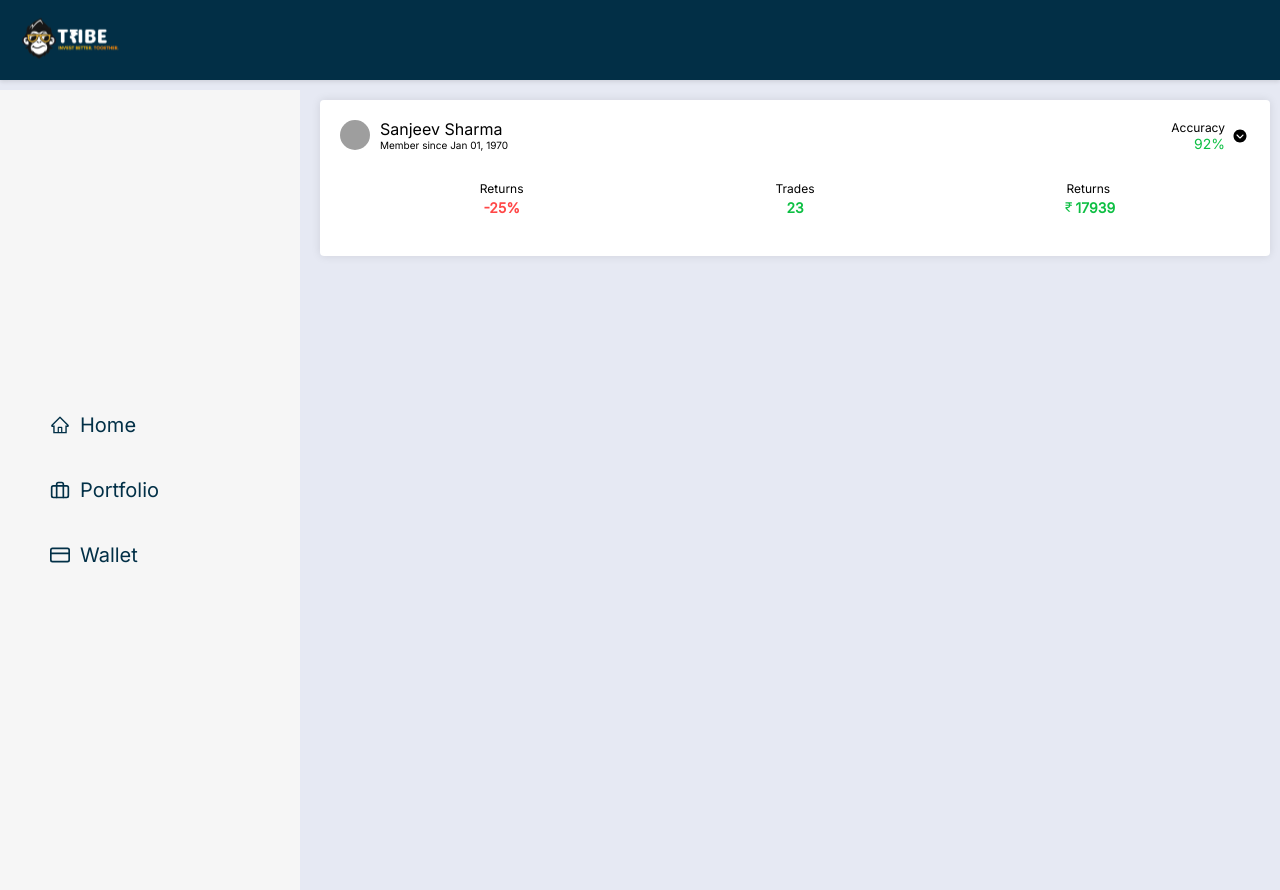
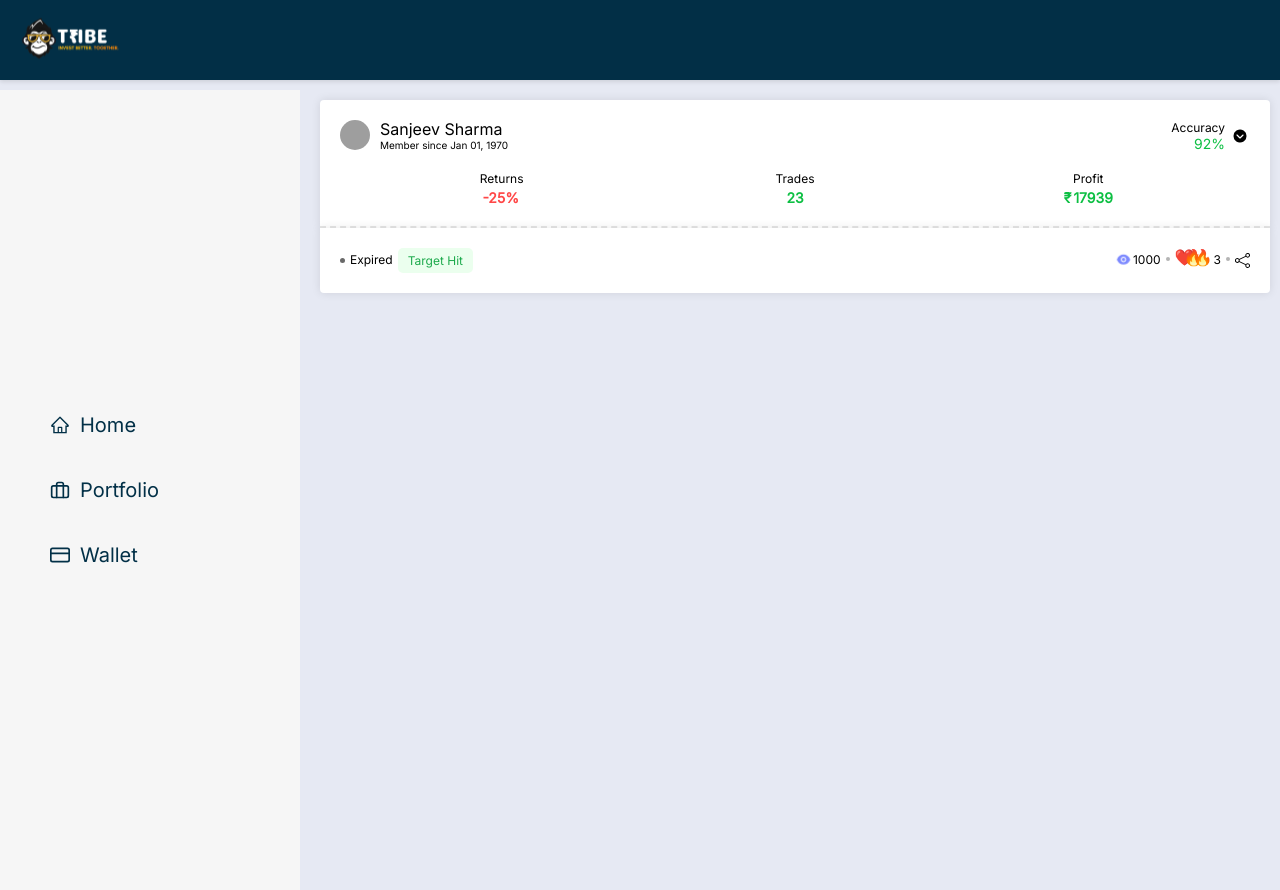
Before and after one commit to sanjeevsharma11/investor-app-styled-components, a Next.js app: page /1 in a window 1280 px wide. Both pictures are taken after a click on the icon 1240 px from the left and 136 px from the top of the page. Built offline with nearby package versions, Linux system fonts and the light colour scheme; grey boxes are pictures that could not be loaded.

Commit message:
added status with performance

```diff
--- a/src/components/Cards/Expert/FeedCardExpertStats.Elements.ts
+++ b/src/components/Cards/Expert/FeedCardExpertStats.Elements.ts
@@ -5,7 +5,13 @@ export const ExpertCard = styled.section`
   border-radius: 4px;
   box-shadow: 0px 0px 10px rgba(0, 0, 0, 0.1);
   padding: 20px;
-  margin-bottom: 20px;
+  margin-bottom: 1rem;
+
+  @media screen and (min-width: 920px) {
+    border-bottom: 2px dashed #e6e6e6;
+    border-radius: 4px 4px 0 0;
+    margin-bottom: 0;
+  }
 `;
 
 export const ExpertCardHeader = styled.header`
@@ -13,7 +19,6 @@ export const ExpertCardHeader = styled.header`
   grid-template-columns: repeat(4, 1fr);
   justify-items: space-between;
   grid-gap: 10px;
-  margin-bottom: 10px;
 `;
 
 export const HeaderLeft = styled.div`
@@ -109,6 +114,7 @@ export const ExpertDetailContainer = styled.div(
         opacity: 1;
         height: auto;
         padding: 20px;
+        padding-bottom: 0;
     `,
   ]
 );
@@ -119,6 +125,22 @@ export const ExpertDetailColumn = styled.div`
   gap: 0.2rem;
   justify-content: center;
   align-items: center;
+
+  &:nth-child(1) {
+    p {
+      &:after {
+        content: '%';
+        margin-right: 0.2rem;
+      }
+    }
+  }
+  &:nth-child(3) {
+    p {
+      &:before {
+    content: '₹';
+    margin-right: 0.2rem;
+  }
+}
 `;
 
 export const ExpertDetailsHeading = styled.h4`
--- a/src/components/Cards/Expert/FeedCardExpertStats.tsx
+++ b/src/components/Cards/Expert/FeedCardExpertStats.tsx
@@ -1,5 +1,4 @@
 import React, { useState } from 'react';
-import { BiRupee } from 'react-icons/bi';
 import {
   AccuracyContainer,
   ExpertAccuracyHeading,
@@ -63,7 +62,7 @@ const FeedCardExpertStats = () => {
         <ExpertDetailColumn>
           <ExpertDetailsHeading>Returns</ExpertDetailsHeading>
           <ExpertDetailsValue gain={expertStats.expertReturn}>
-            {expertStats.expertReturn}%
+            {expertStats.expertReturn}
           </ExpertDetailsValue>
         </ExpertDetailColumn>
 
@@ -75,9 +74,9 @@ const FeedCardExpertStats = () => {
         </ExpertDetailColumn>
 
         <ExpertDetailColumn>
-          <ExpertDetailsHeading>Returns</ExpertDetailsHeading>
+          <ExpertDetailsHeading>Profit</ExpertDetailsHeading>
           <ExpertDetailsValue gain={expertStats.profit}>
-            <BiRupee /> {expertStats.profit}
+            {expertStats.profit}
           </ExpertDetailsValue>
         </ExpertDetailColumn>
       </ExpertDetailContainer>
--- /dev/null
+++ b/src/components/Cards/Investor/FeedDetailCard/FeedDetailCard.Elements.ts
@@ -0,0 +1,14 @@
+import styled from 'styled-components';
+
+export const FeedDetailCardWrapper = styled.div`
+  background-color: #fff;
+  border-radius: 4px;
+  box-shadow: 0px 0px 10px rgba(0, 0, 0, 0.1);
+  padding: 20px;
+  margin-bottom: 20px;
+
+  @media screen and (min-width: 920px) {
+    border-radius: 0 0 4px 4px;
+    margin-bottom: 0;
+  }
+`;
--- /dev/null
+++ b/src/components/Cards/Investor/FeedDetailCard/FeedDetailCard.tsx
@@ -0,0 +1,13 @@
+import React from 'react';
+import { FeedDetailCardWrapper } from './FeedDetailCard.Elements';
+import StatusWithFeedPerformance from './StatusWithFeedPerformance/StatusWithFeedPerformance';
+
+const FeedDetailCard = () => {
+  return (
+    <FeedDetailCardWrapper>
+      <StatusWithFeedPerformance />
+    </FeedDetailCardWrapper>
+  );
+};
+
+export default FeedDetailCard;
--- /dev/null
+++ b/src/components/Cards/Investor/FeedDetailCard/StatusWithFeedPerformance/StatusWithFeedPerformance.Elements.ts
@@ -0,0 +1,163 @@
+import styled, { keyframes } from 'styled-components';
+
+export const Row = styled.div`
+  display: flex;
+  flex-direction: row;
+  justify-content: space-between;
+  align-items: center;
+`;
+
+export const StatusWrapper = styled(Row)`
+  justify-content: flex-start;
+  gap: 0.5rem;
+`;
+
+export const StatusDot = styled.span`
+  width: 0.5rem;
+  height: 0.5rem;
+  border-radius: 50%;
+  background-color: ${({ status }: { status: string }) => {
+    switch (status) {
+      case 'live':
+        return `hsla(234, 100%, 68%, 1)`;
+      case 'waiting':
+        return `hsla(46, 100%, 51%, 1)`;
+      default:
+        return `hsla(0, 0%, 41%, 1)`;
+    }
+  }};
+`;
+
+export const TradeStatus = styled.span`
+  font-size: 12px;
+  font-weight: 500;
+  color: hsla(0, 0%, 0%, 1);
+  text-transform: capitalize;
+  line-height: 14.52px;
+`;
+
+export const TradeStatusType = styled.span`
+  font-size: 12px;
+  font-weight: 400;
+  line-height: 15px;
+  padding: 0.5rem 1rem;
+  border-radius: 0.5rem;
+  text-transform: capitalize;
+  ${({ status, alertHit }: { status: string; alertHit: string }) => {
+    switch (status) {
+      case 'live':
+        return `
+        background: hsla(222, 100%, 95%, 1);
+        color: hsla(222, 74%, 68%, 1);
+        `;
+      case 'waiting':
+        return `
+        background: hsla(46, 100%, 51%, 0.1);
+        color:  hsla(46, 100%, 51%, 1);
+        `;
+      case 'expired':
+        switch (alertHit) {
+          case 'target-hit':
+            return `
+        background: hsla(129, 100%, 96%, 1);
+        color:  hsla(140, 71%, 39%, 1);
+        `;
+          case 'stopLoss-hit':
+            return `
+        background: hsla(0, 100%, 95%, 1);
+        color: hsla(0, 100%, 65%, 1);
+        `;
+          default:
+            return `
+        background: hsla(0, 0%, 41%, 0.1);
+        color: hsla(0, 0%, 41%, 1);
+        `;
+        }
+
+      default:
+        return `
+          display: none;
+        `;
+    }
+  }}
+`;
+
+export const Dot = styled.span`
+  width: 0.4rem;
+  height: 0.4rem;
+  border-radius: 50%;
+  background-color: hsla(0, 0%, 41%, 0.5);
+  margin-bottom: 0.2rem;
+`;
+
+export const PerformanceWrapper = styled.div`
+  display: flex;
+  flex-direction: row;
+  justify-content: space-between;
+  align-items: center;
+  gap: 0.5rem;
+`;
+
+const pulse = keyframes`
+  0% {
+    transform: scale(1);
+    opacity: 1;
+  }
+  50% {
+    transform: scale(1.1);
+    opacity: 0.5;
+  }
+  100% {
+    transform: scale(1);
+    opacity: 1;
+  }
+`;
+
+export const PerformanceIconAndValueWrapper = styled.div`
+  display: flex;
+  flex-direction: row;
+  justify-content: center;
+  align-items: center;
+  gap: 0.2rem;
+  cursor: pointer;
+
+  svg {
+    width: 1.5rem;
+    height: 1.5rem;
+  }
+
+  &:first-child {
+    svg {
+      color: hsla(234, 100%, 68%, 1);
+      margin-bottom: 0.2rem;
+      animation: ${pulse} 2s linear infinite;
+    }
+  }
+`;
+
+export const PerformanceValue = styled.span`
+  font-size: 12px;
+  font-weight: 400;
+  color: hsla(0, 0%, 0%, 1); ;
+`;
+
+export const ReactionList = styled(PerformanceIconAndValueWrapper)`
+  gap: 0.5rem;
+  margin-right: 1.5rem;
+`;
+
+const AnimateReaction = keyframes`
+  0% {
+    transform: translateY(-5px);
+  }
+  100% {
+    transform: translateY(0px);
+  }
+`;
+
+export const ReactionIcon = styled.div`
+  height: 20px;
+  width: 20px;
+  margin-right: -1.6rem;
+  animation: ${AnimateReaction} 2s ease-in-out infinite;
+`;
--- /dev/null
+++ b/src/components/Cards/Investor/FeedDetailCard/StatusWithFeedPerformance/StatusWithFeedPerformance.tsx
@@ -0,0 +1,75 @@
+import React from 'react';
+import {
+  Row,
+  StatusWrapper,
+  StatusDot,
+  TradeStatus,
+  TradeStatusType,
+  PerformanceWrapper,
+  PerformanceValue,
+  PerformanceIconAndValueWrapper,
+  Dot,
+  ReactionList,
+  ReactionIcon,
+} from './StatusWithFeedPerformance.Elements';
+import { AiFillEye } from 'react-icons/ai';
+import { BsShare } from 'react-icons/bs';
+
+const data = {
+  status: 'expired',
+  statusType: 'Target Hit',
+  alertHit: 'target-hit',
+  views: 1000,
+  reactions: [
+    {
+      reaction: '❤️',
+      _id: '6299f3b9c1718e28ab14999b',
+    },
+    {
+      reaction: '🔥',
+      _id: '6299f3b9c1718e28ab14999b',
+    },
+    {
+      reaction: '🔥',
+      _id: '6299f3b9c1718e28ab149992',
+    },
+  ],
+};
+
+const StatusWithFeedPerformance = () => {
+  return (
+    <Row>
+      <StatusWrapper>
+        <StatusDot status={data.status} />
+        <TradeStatus>{data.status}</TradeStatus>
+        <TradeStatusType status={data.status} alertHit={data.alertHit}>
+          {data.statusType}
+        </TradeStatusType>
+      </StatusWrapper>
+
+      <PerformanceWrapper>
+        <PerformanceIconAndValueWrapper>
+          <AiFillEye />
+          <PerformanceValue>{data.views}</PerformanceValue>
+        </PerformanceIconAndValueWrapper>{' '}
+        <Dot />
+        <PerformanceIconAndValueWrapper>
+          <ReactionList>
+            {data.reactions.map((reaction) => (
+              <ReactionIcon key={reaction._id}>
+                {reaction.reaction}
+              </ReactionIcon>
+            ))}
+          </ReactionList>
+          <PerformanceValue>{data.reactions?.length}</PerformanceValue>
+        </PerformanceIconAndValueWrapper>{' '}
+        <Dot />
+        <PerformanceIconAndValueWrapper>
+          <BsShare />
+        </PerformanceIconAndValueWrapper>{' '}
+      </PerformanceWrapper>
+    </Row>
+  );
+};
+
+export default StatusWithFeedPerformance;
--- a/src/components/Headers/MainLayoutHeader/MainLayoutHeader.Elements.ts
+++ b/src/components/Headers/MainLayoutHeader/MainLayoutHeader.Elements.ts
@@ -5,6 +5,9 @@ export const Header = styled.header`
   grid-column: 1 / -1;
   height: 6rem;
   padding: 4rem;
+  position: sticky;
+  z-index: 10;
+  top: 0;
 
   @media (min-width: 920px) {
     height: 8rem;
--- a/src/components/Sidebar/Sidebar.Elements.ts
+++ b/src/components/Sidebar/Sidebar.Elements.ts
@@ -8,6 +8,8 @@ export const SidebarContainer = styled.div`
   padding: 0 2rem;
   width: 100%;
   height: 100vh;
+  position: sticky;
+  top: 0;
 
   @media (max-width: 920px) {
     display: none;
--- a/src/pages/[id].tsx
+++ b/src/pages/[id].tsx
@@ -1,12 +1,12 @@
 import FeedCardExpertStats from 'components/Cards/Expert/FeedCardExpertStats';
+import FeedDetailCard from 'components/Cards/Investor/FeedDetailCard/FeedDetailCard';
 import React from 'react';
 import styled from 'styled-components';
 
 /*----------------STYLES-------------------------------- */
-const FeedCardExpertWrapper = styled.div`
+const FeedCardWrapper = styled.div`
   display: grid;
   grid-template-columns: 1fr;
-  gap: 2rem;
   padding: 1rem;
   border-radius: 0.5rem;
 `;
@@ -15,9 +15,12 @@ const FeedCardExpertWrapper = styled.div`
 
 const FeedDetailPage = () => {
   return (
-    <FeedCardExpertWrapper>
-      <FeedCardExpertStats />
-    </FeedCardExpertWrapper>
+    <>
+      <FeedCardWrapper>
+        <FeedCardExpertStats />
+        <FeedDetailCard />
+      </FeedCardWrapper>
+    </>
   );
 };
 
```
